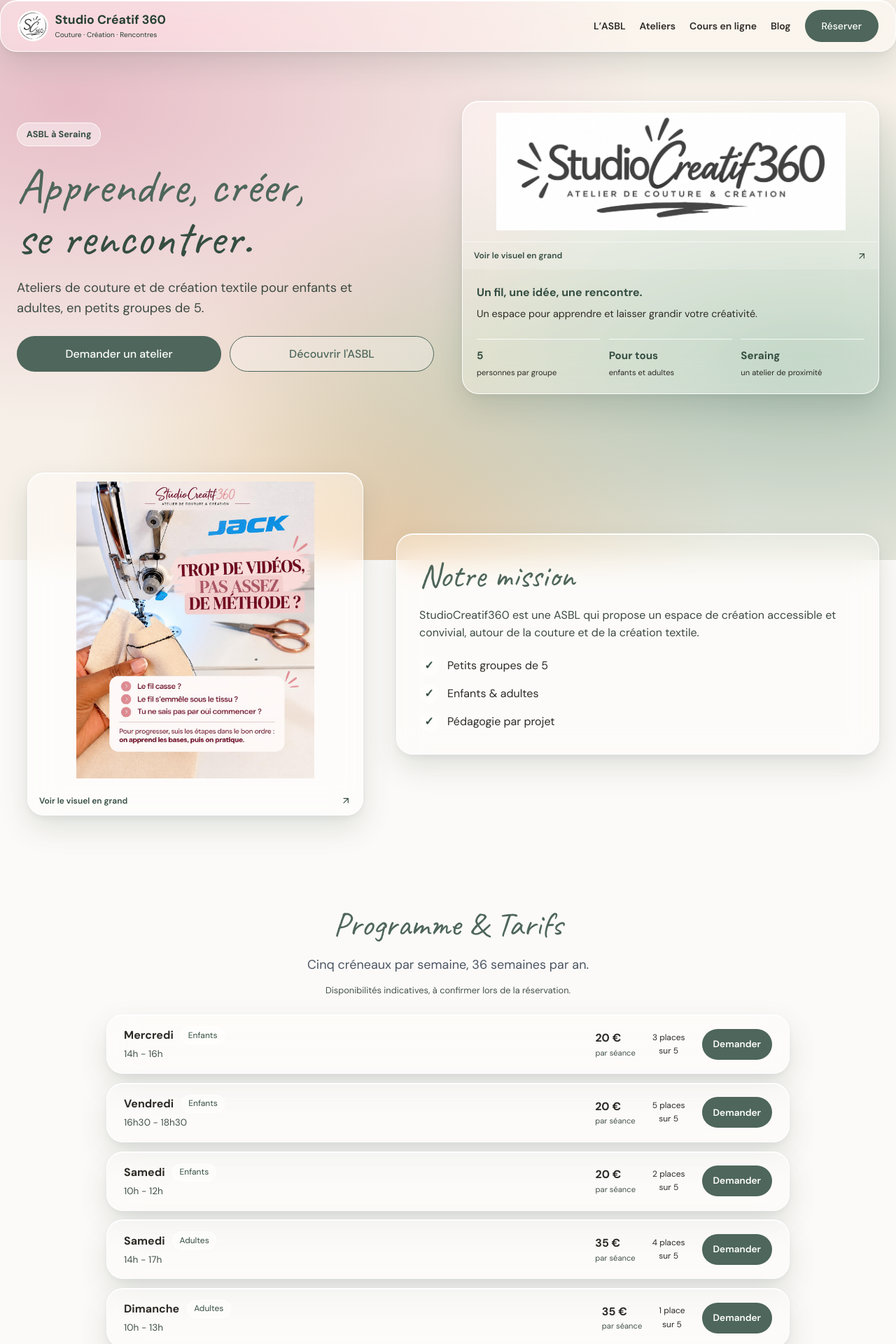
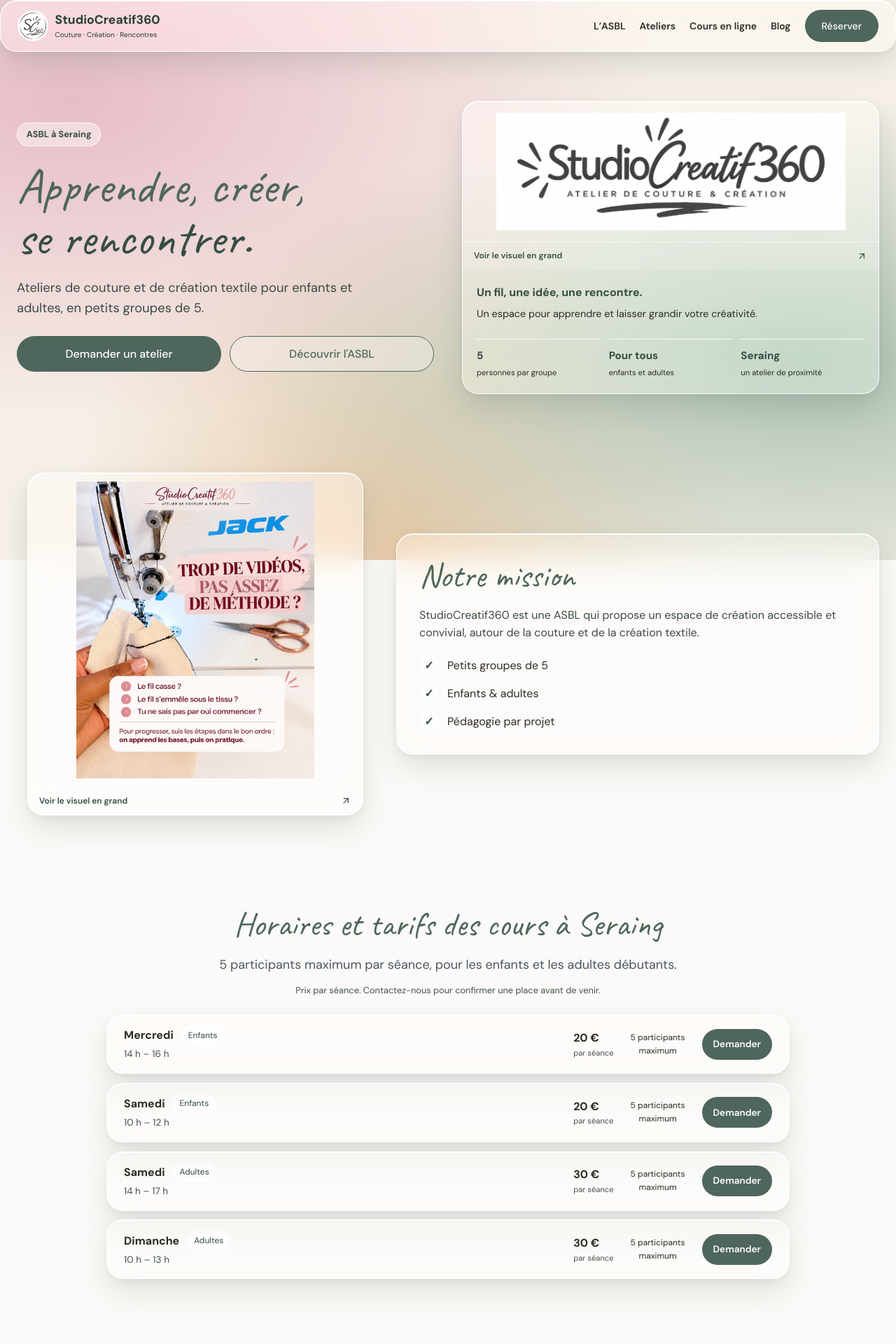
Before and after one commit to sasaelie/studio-creatif-360, a Next.js app: page / in a window 1280 px wide. Shown: the top 1920 px of the page at 70% size. Built offline with nearby package versions, Linux system fonts and the light colour scheme.

Commit message:
fix(informations): actualiser adresse, horaires et tarifs

```diff
--- a/components/Programs.tsx
+++ b/components/Programs.tsx
@@ -4,14 +4,15 @@ import { reservationHref } from '@/data/navigation'
 import Container from './ui/Container'
 import SectionHeading from './ui/SectionHeading'
 import styles from './Programs.module.css'
+import { site } from '@/data/site'
 
 export default function Programs() {
   return (
     <section id="programme" className={styles.section}>
       <Container narrow>
         <div className={styles.heading}>
-          <SectionHeading title="Programme & Tarifs" description="Cinq créneaux par semaine, 36 semaines par an." />
-          <p className={styles.availabilityNote}>Disponibilités indicatives, à confirmer lors de la réservation.</p>
+          <SectionHeading title="Horaires et tarifs des cours à Seraing" description={`${site.groupCapacity} participants maximum par séance, pour les enfants et les adultes débutants.`} />
+          <p className={styles.availabilityNote}>Prix par séance. Contactez-nous pour confirmer une place avant de venir.</p>
         </div>
         <div className={styles.list}>
           {programs.map(prog => (
@@ -28,7 +29,7 @@ export default function Programs() {
                   <span className={styles.price}>{prog.price} €</span>
                   <span className={styles.priceLabel}>par séance</span>
                 </div>
-                <p className={styles.availability}>{prog.places} place{prog.places > 1 ? "s" : ""}<br />sur 5</p>
+                <p className={styles.availability}>{site.groupCapacity} participants<br />maximum</p>
                 <Link href={`${reservationHref}?atelier=${prog.id}`} className={styles.reserve} aria-label={`Demander l’atelier ${prog.day.toLowerCase()} ${prog.audience.toLowerCase()} à ${prog.schedule}`}>
                   Demander
                 </Link>
--- a/data/programs.ts
+++ b/data/programs.ts
@@ -4,13 +4,13 @@ export interface Program {
   audience: 'Enfants' | 'Adultes'
   schedule: string
   price: number
-  places: number
 }
 
+export const workshopPrices = { children: 20, adults: 30 } as const
+
 export const programs: readonly Program[] = [
-  { id: 'mercredi-enfants', day: 'Mercredi', audience: 'Enfants', schedule: '14h - 16h', price: 20, places: 3 },
-  { id: 'vendredi-enfants', day: 'Vendredi', audience: 'Enfants', schedule: '16h30 - 18h30', price: 20, places: 5 },
-  { id: 'samedi-enfants', day: 'Samedi', audience: 'Enfants', schedule: '10h - 12h', price: 20, places: 2 },
-  { id: 'samedi-adultes', day: 'Samedi', audience: 'Adultes', schedule: '14h - 17h', price: 35, places: 4 },
-  { id: 'dimanche-adultes', day: 'Dimanche', audience: 'Adultes', schedule: '10h - 13h', price: 35, places: 1 },
+  { id: 'mercredi-enfants', day: 'Mercredi', audience: 'Enfants', schedule: '14 h – 16 h', price: workshopPrices.children },
+  { id: 'samedi-enfants', day: 'Samedi', audience: 'Enfants', schedule: '10 h – 12 h', price: workshopPrices.children },
+  { id: 'samedi-adultes', day: 'Samedi', audience: 'Adultes', schedule: '14 h – 17 h', price: workshopPrices.adults },
+  { id: 'dimanche-adultes', day: 'Dimanche', audience: 'Adultes', schedule: '10 h – 13 h', price: workshopPrices.adults },
 ]
--- a/data/site.ts
+++ b/data/site.ts
@@ -1,7 +1,13 @@
 export const site = {
-  name: 'Studio Créatif 360',
+  name: 'StudioCreatif360',
+  legalName: 'StudioCreatif360 ASBL',
   origin: 'https://studio-creatif-360.vercel.app',
   email: 'contact@studiocreatif360.be',
-  address: ['Rue Bois de Mont 288', '4101 Seraing'],
+  address: ['Rue Sous les Vignes 8, boîte 1', '4100 Seraing', 'Belgique'],
+  postalCode: '4100',
+  city: 'Seraing',
+  countryCode: 'BE',
+  groupCapacity: 5,
   companyNumber: '1041.458.712',
+  publicationDate: '21 août 2026',
 } as const
```
